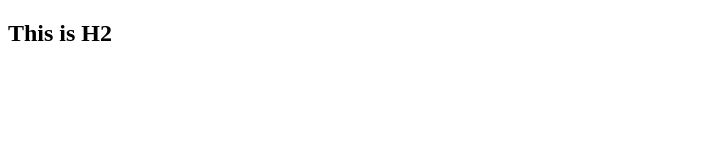
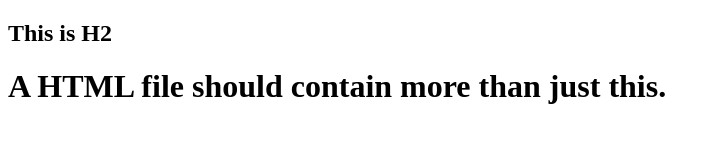
Before and after one commit to scimad/learning-node, a plain HTML site: page index.html in a window 1280 px wide. Shown: the whole page, without its empty margins (0-720 px from the left). Drawn offline with Linux system fonts and the light colour scheme.

Commit message:
few texts edited

```diff
--- a/index.html
+++ b/index.html
@@ -5,5 +5,11 @@
 </head>
 <body>
     <h2>This is H2</h2>
+    <h1>
+        <div>
+            A HTML file should contain more than just this.
+        </div>
+    </h1>
 </body>
+
 </html>
```
Also changed, not shown: readme.txt.
